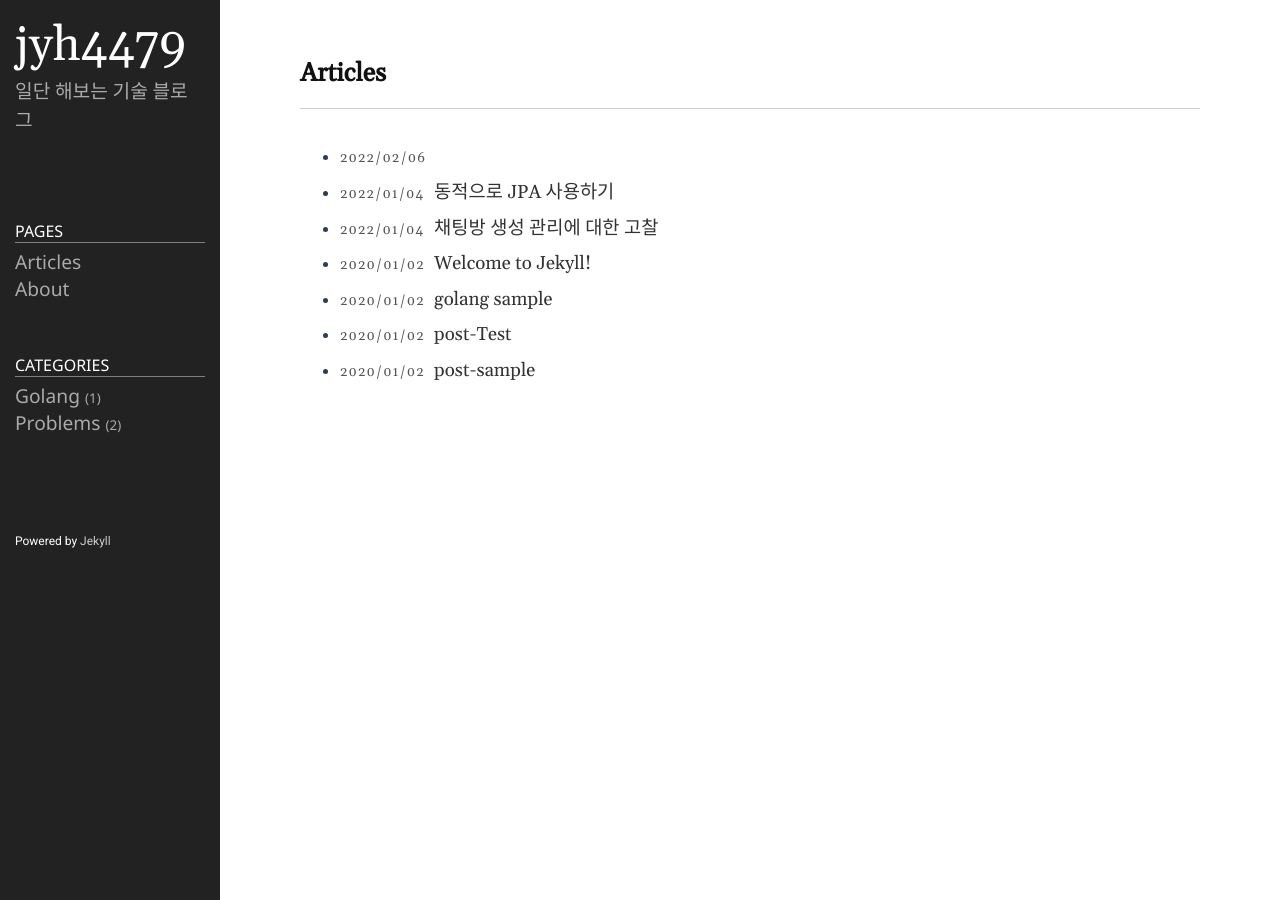
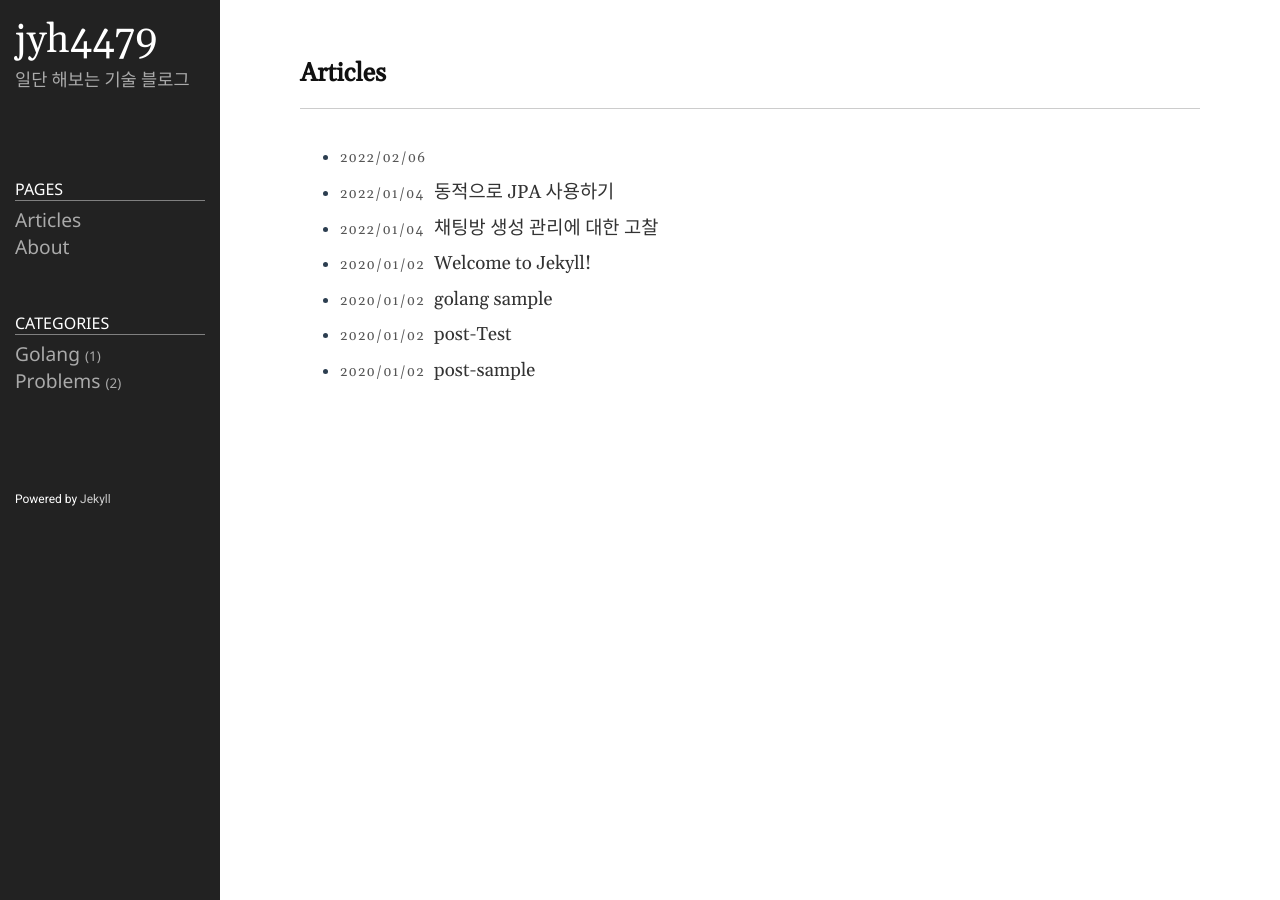
Before and after one commit to jyh4479/jyh4479.github.io, a Jekyll site: the page built from index.md, in a window 1280 px wide. Built offline with Jekyll 4.4.1, drawn with Linux system fonts in a browser that asks for light colours.

Commit message:
UPDATE SIDEBAR STYLE

```diff
--- a/public/css/style.css
+++ b/public/css/style.css
@@ -112,13 +112,13 @@ code {
 }
 
 .sidebar-brand > a {
-	font-size: 300%;
+	font-size: 250%;
 	font-family: 'Gelasio';
 	color: #fff;
 }
 
 .lead {
-	font-size: 120%;
+	font-size: 110%;
 	color: #aaa;
 }
 
```
